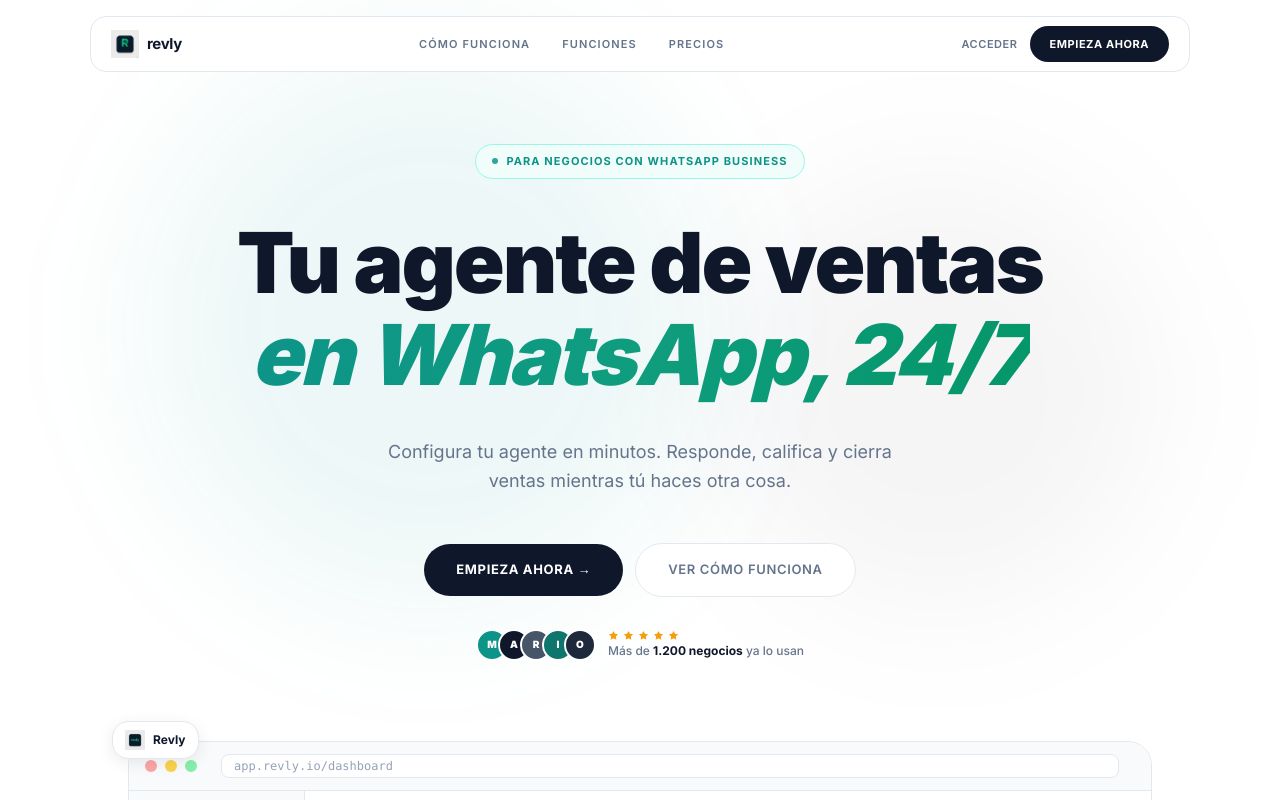
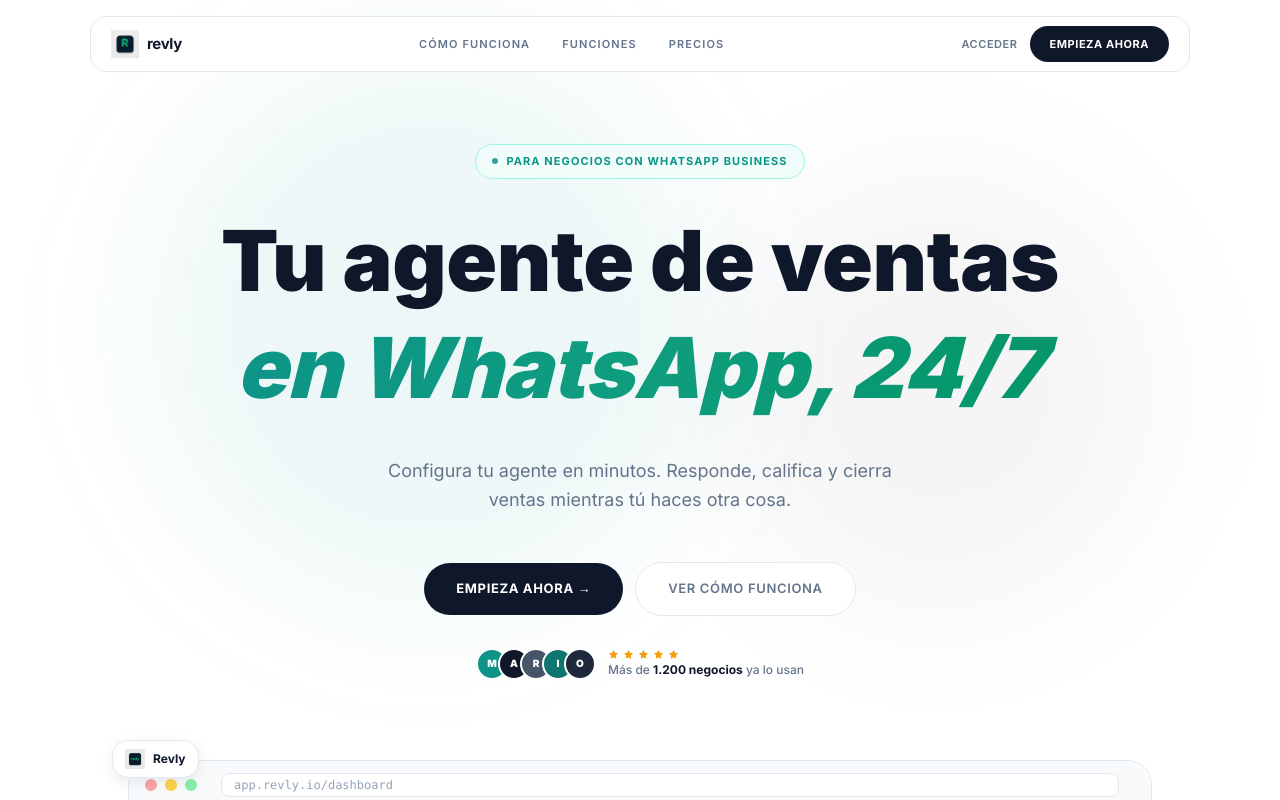
Before and after one commit to seeenkkkk/Revly, a Next.js app: page / in a window 1280 px wide. Shown: the top 800 px of the page. Built offline with nearby package versions, Linux system fonts and the light colour scheme; no server answers.

Commit message:
fix: split h1 gradient line into block span with own lineHeight

```diff
--- a/app/page.tsx
+++ b/app/page.tsx
@@ -100,9 +100,14 @@ export default async function LandingPage() {
             </div>
 
             {/* H1 — massive bold with italic accent */}
-            <h1 className="text-[68px] sm:text-[84px] font-black tracking-tight text-[#0f172a] mb-8" style={{ lineHeight: 1.05 }}>
-              Tu agente de ventas<br />
-              <span className="italic bg-gradient-to-r from-[#0d9488] via-[#0f9d7e] to-[#059669] bg-clip-text text-transparent" style={{ display: 'inline-block', padding: '4px 0 6px' }}>
+            <h1 className="font-black tracking-tight mb-8">
+              <span className="block text-[68px] sm:text-[84px] text-[#0f172a] leading-none mb-2">
+                Tu agente de ventas
+              </span>
+              <span
+                className="block text-[68px] sm:text-[84px] italic bg-gradient-to-r from-[#0d9488] via-[#0f9d7e] to-[#059669] bg-clip-text text-transparent"
+                style={{ lineHeight: 1.25, paddingTop: 4, paddingBottom: 4 }}
+              >
                 en WhatsApp, 24/7
               </span>
             </h1>
```
